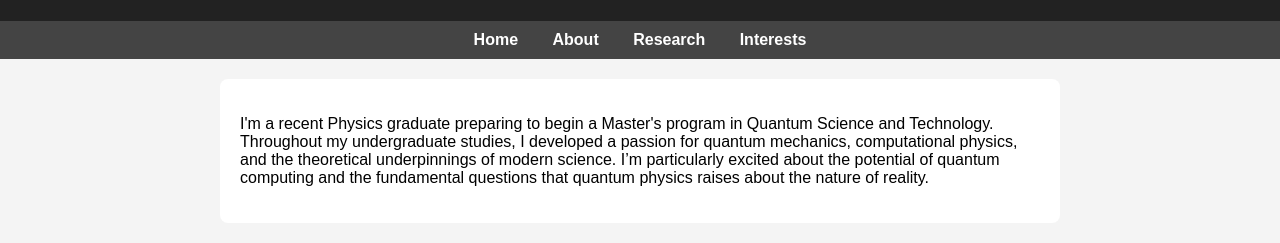
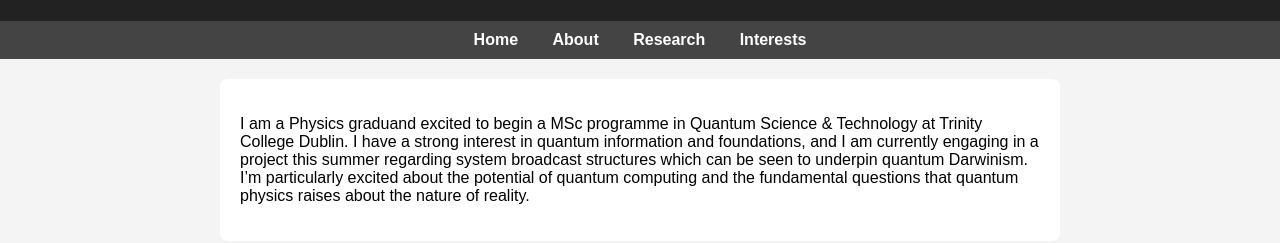
Before and after one commit to Sean-Alexander/sean-alexander.github.io, a plain HTML site: page about.html in a window 1280 px wide. Shown: the part 99-342 px from the top of the page. Drawn offline with Linux system fonts and the light colour scheme.

Commit message:
Update about.html

```diff
--- a/about.html
+++ b/about.html
@@ -17,7 +17,8 @@
   </nav>
   <main>
     <p>
-      I'm a recent Physics graduate preparing to begin a Master's program in Quantum Science and Technology. Throughout my undergraduate studies, I developed a passion for quantum mechanics, computational physics, and the theoretical underpinnings of modern science. I’m particularly excited about the potential of quantum computing and the fundamental questions that quantum physics raises about the nature of reality.
+      I am a Physics graduand excited to begin a MSc programme in Quantum Science & Technology at Trinity College Dublin. I have a strong interest in quantum information and foundations, and I am currently engaging in a project this summer regarding system broadcast structures which can be seen to underpin quantum Darwinism.
+      I’m particularly excited about the potential of quantum computing and the fundamental questions that quantum physics raises about the nature of reality.
     </p>
   </main>
 </body>
```
